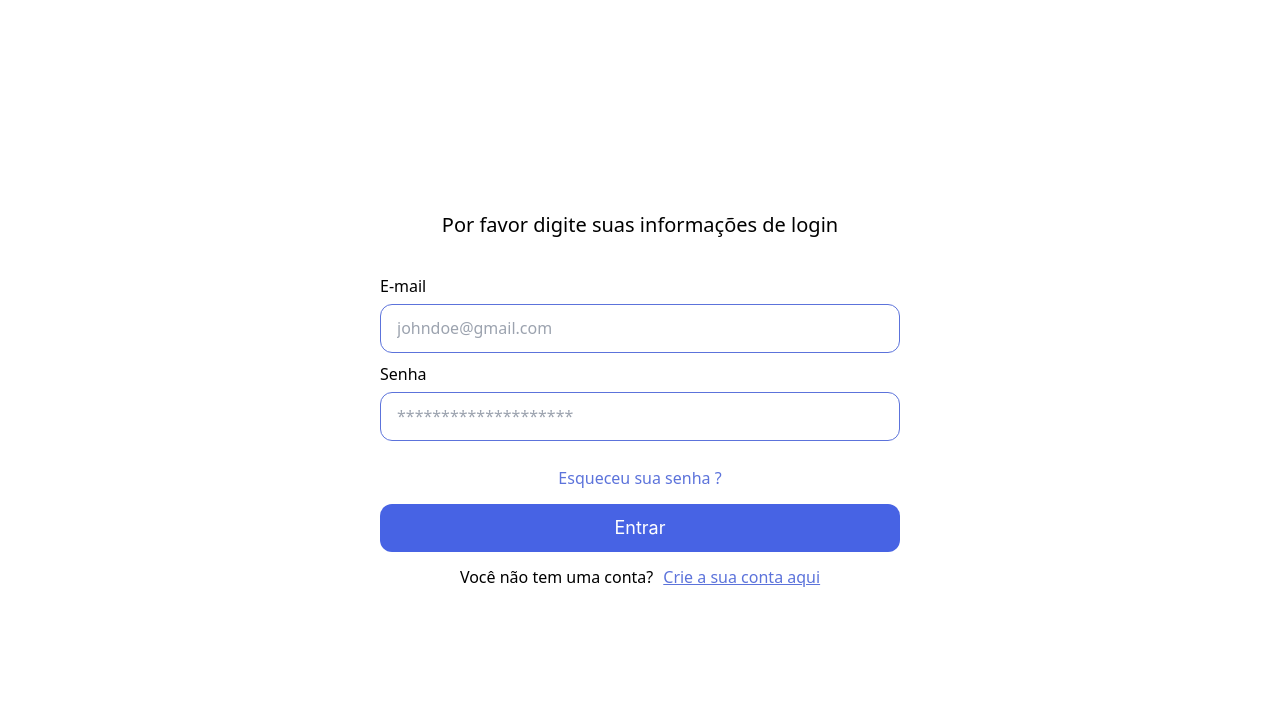
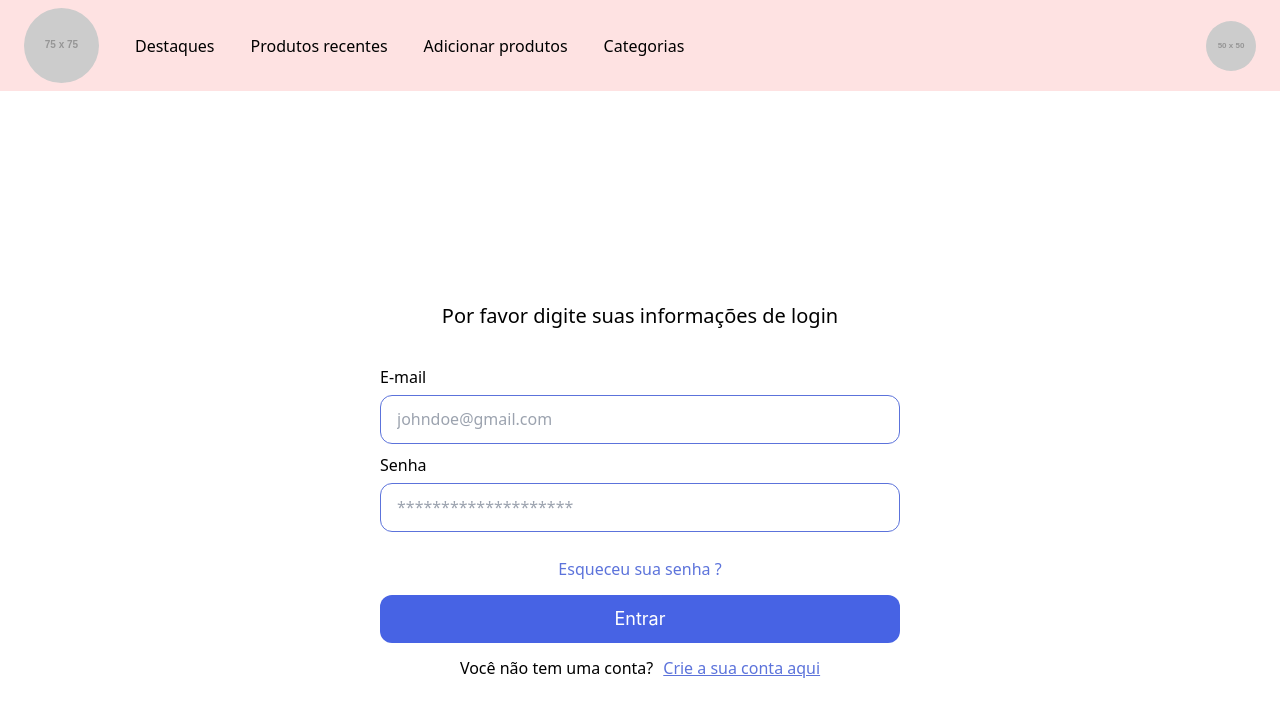
Before and after one commit to machado001/marketplace, a React (Vite) app in the folder react-marketplace/: page /login in a window 1280 px wide. Shown: the top 716 px of the page. Built offline with nearby package versions, Linux system fonts and the light colour scheme.

Commit message:
header in all pages

```diff
--- a/react-marketplace/src/routes/rotas.jsx
+++ b/react-marketplace/src/routes/rotas.jsx
@@ -7,8 +7,8 @@ import { Header } from '../components/Header';
 export function Routess() {
   return (
     <BrowserRouter>
+      <Header></Header>
       <Routes>
-        <Route path="/" element={<Header />} />
         <Route path="/login" element={<Login />} />
         <Route path="/register" element={<Register />} />
       </Routes>
```
